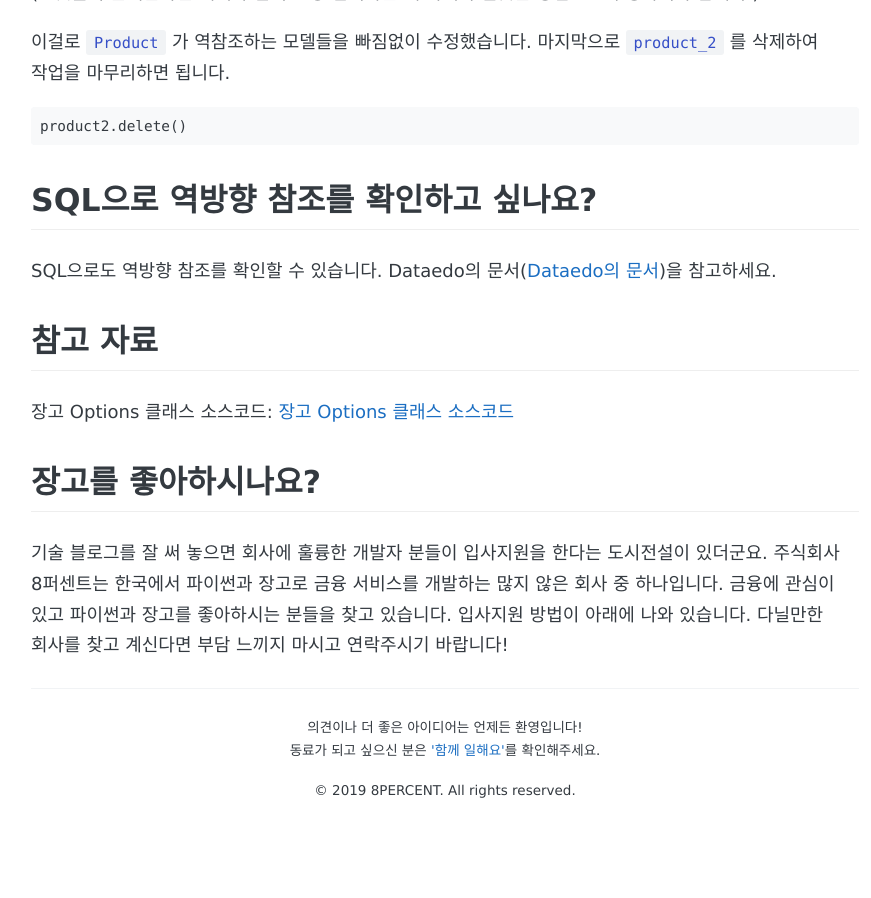
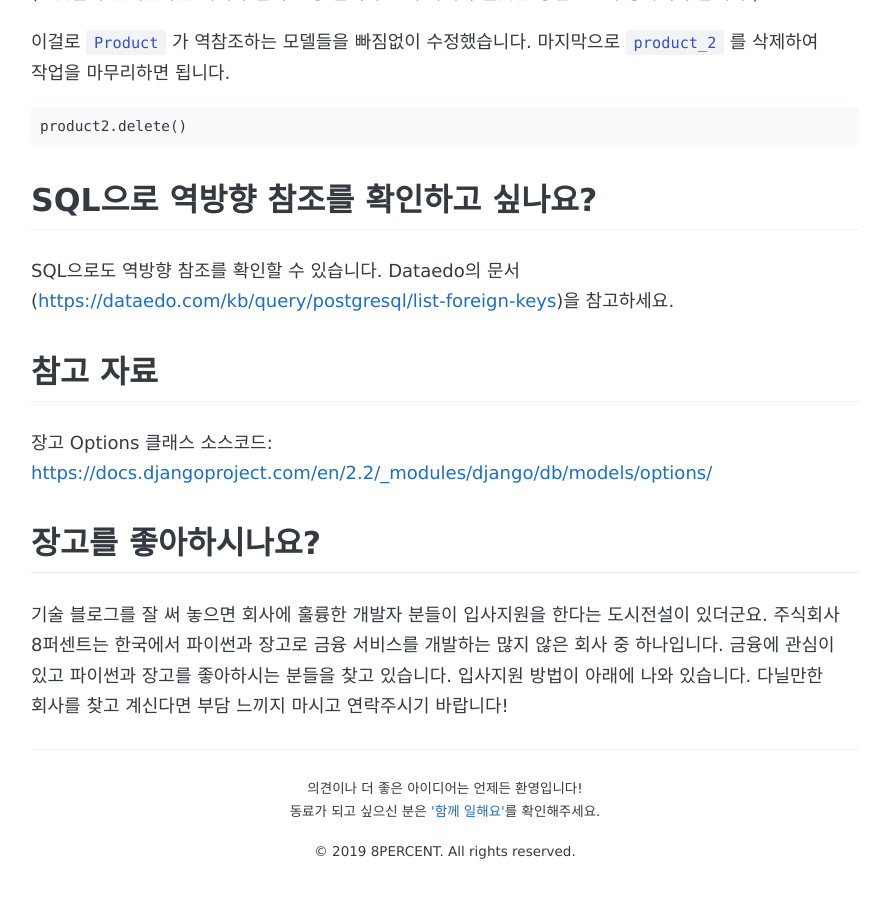
Before and after one commit to 8percent/8percent.github.io, a Jekyll site: the page built from _posts/2020-11-29-django-reversed-foreign-keys.md, in a window 1280 px wide and 900 px high, scrolled down 4846 px. Shown: the whole window, without its empty margins (195-1066 px from the left). Built offline with Jekyll 4.4.1, drawn with Linux system fonts in a browser that asks for light colours; some web fonts are replaced.

Commit message:
CHG: 참고문서 링크를 github-flavored-markdown 으로 수정

```diff
--- a/_posts/2020-11-29-django-reversed-foreign-keys.md
+++ b/_posts/2020-11-29-django-reversed-foreign-keys.md
@@ -177,11 +177,11 @@ product2.delete()
 
 ## SQL으로 역방향 참조를 확인하고 싶나요?
 
-SQL으로도 역방향 참조를 확인할 수 있습니다. Dataedo의 문서([Dataedo의 문서](https://dataedo.com/kb/query/postgresql/list-foreign-keys))을 참고하세요.
+SQL으로도 역방향 참조를 확인할 수 있습니다. Dataedo의 문서(<https://dataedo.com/kb/query/postgresql/list-foreign-keys>)을 참고하세요.
 
 ## 참고 자료
 
-장고 Options 클래스 소스코드: [장고 Options 클래스 소스코드](https://docs.djangoproject.com/en/2.2/_modules/django/db/models/options/)
+장고 Options 클래스 소스코드: <https://docs.djangoproject.com/en/2.2/_modules/django/db/models/options/>
 
 ## 장고를 좋아하시나요?
 
```
